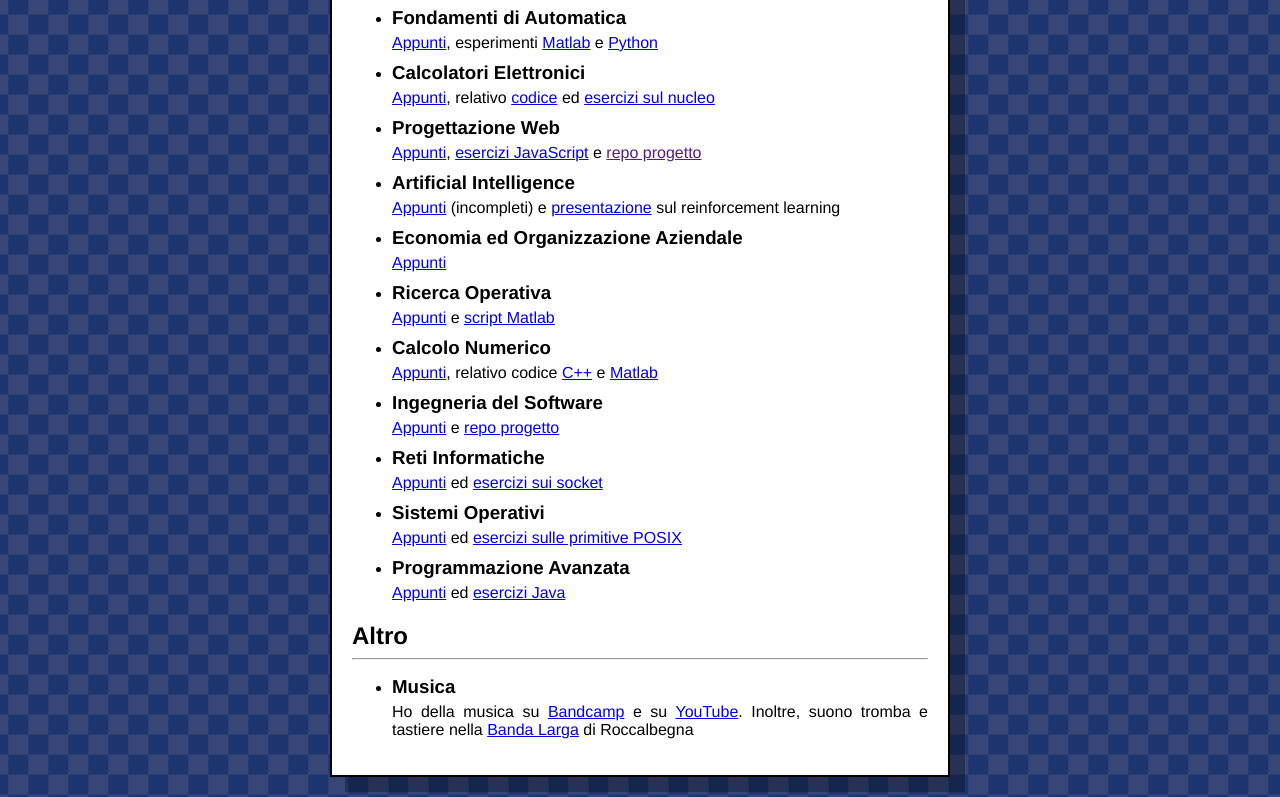
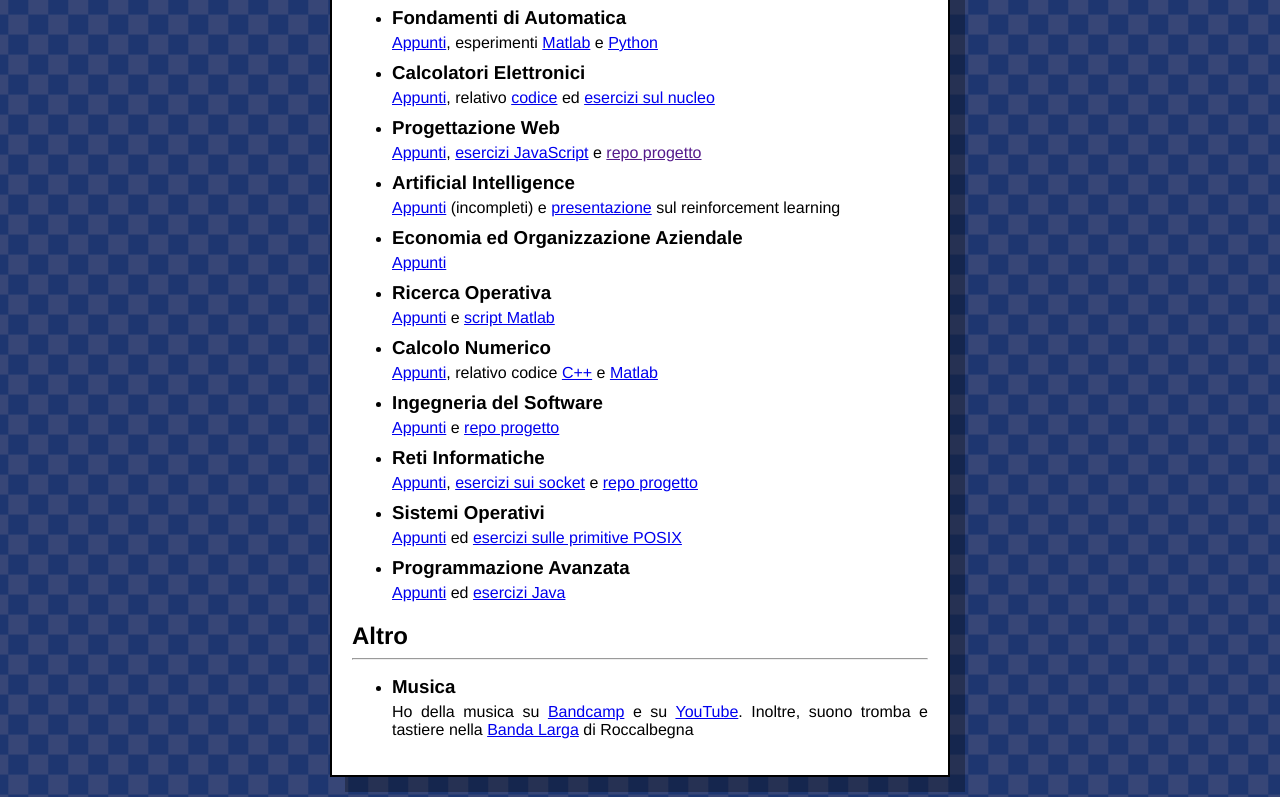
Before and after one commit to seggiani-luca/seggiani-luca.github.io, a plain HTML site: page index.html in a window 1280 px wide. Shown: the part 935-1732 px from the top of the page. Drawn offline with Linux system fonts and the light colour scheme.

Commit message:
repo reti

```diff
--- a/index.html
+++ b/index.html
@@ -193,7 +193,7 @@
 						Reti Informatiche
 					</h3>
 					<p>
-					<a href="https://seggiani-luca.github.io/appunti-cn/master.pdf">Appunti</a> ed <a href="https://github.com/seggiani-luca/esercizi-cn">esercizi sui socket</a>
+					<a href="https://seggiani-luca.github.io/appunti-cn/master.pdf">Appunti</a>, <a href="https://github.com/seggiani-luca/esercizi-cn">esercizi sui socket</a> e <a href="https://github.com/seggiani-luca/kanban">repo progetto</a>
 					</p>
 				</li>
 				<li>
```
